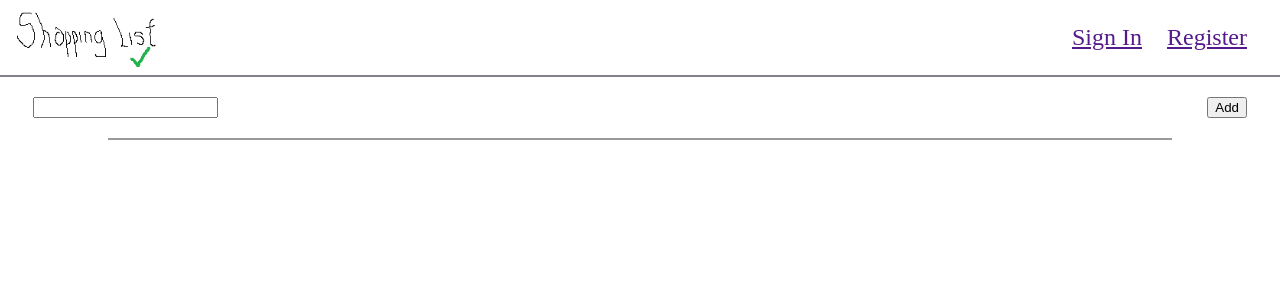
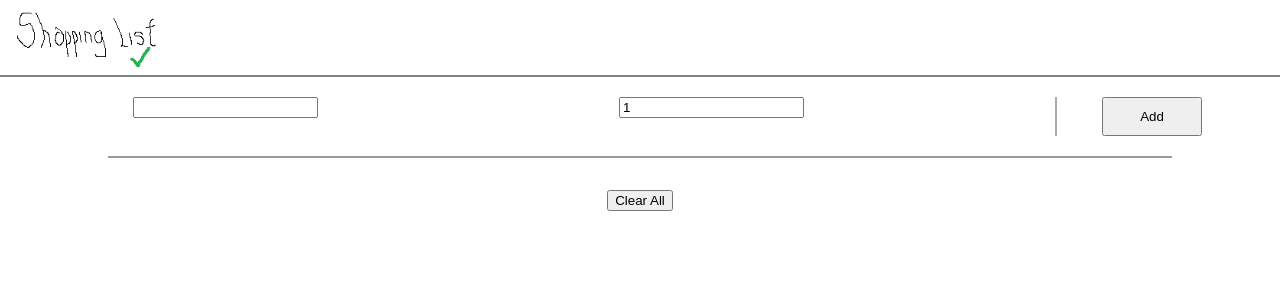
Before and after one commit to attilaszallas/shopping-list-angular, an Angular app in the folder shopping-list/: page / in a window 1280 px wide. Shown: the top 300 px of the page. Built offline with nearby package versions, Linux system fonts and the light colour scheme.

Commit message:
Add quantity and clear all

```diff
--- a/shopping-list/src/app/catalog/catalog.component.css
+++ b/shopping-list/src/app/catalog/catalog.component.css
@@ -5,6 +5,18 @@ a {
 .strikethrough {
   text-decoration: line-through;
   font-size: 18px;
+}
+
+.input {
+  margin: 0 100px;
+  border: 2px;
+}
+
+.clearall {
+  display: flex;
+  margin-top: 2rem;
+  justify-content: center;
+  align-items: center;
 }
 
 .container {
--- a/shopping-list/src/app/catalog/catalog.component.html
+++ b/shopping-list/src/app/catalog/catalog.component.html
@@ -2,9 +2,16 @@
 
   <div class="product">
   <!-- Input field -->
-  <input type="text" id="element" name="element" class="form-control" [(ngModel)]="newElement">
+  <div class="input">
+    <input type="text" id="element" name="element" class="form-control" [(ngModel)]="newElement">
+  </div>
+  <div class="input">
+    <input type="text" id="element" name="element" class="form-control" [(ngModel)]="newElementQuantity">
+  </div>
   <!-- Add button -->
-  <button (click)="addShoppingElement()">Add</button>
+    <div class="price">
+      <button (click)="addShoppingElement()" class="cta">Add</button>
+    </div>
   </div>
     <ul class="products">
       <li class="product-item" *ngFor="let product of products">
@@ -13,6 +20,11 @@
             <div class="product-info">
               <div [ngClass]="isProductInShoppingCart(product)" class="name">{{ product.name }}</div>
             </div>
+            <div>
+            </div>
+            <div class="product-no">
+              <div class="price">{{ product.quantity }}</div>
+            </div>
           </div>
           <div class="price">
             <button (click)="putProductToShoppingCart(product)" class="cta">Done</button>
@@ -20,4 +32,8 @@
         </div>
       </li>
     </ul>
+    <!-- Clear All -->
+    <div class="clearall">
+      <button (click)="clearAllProducts()" class="cta">Clear All</button>
+    </div>
   </div>
--- a/shopping-list/src/app/catalog/catalog.component.ts
+++ b/shopping-list/src/app/catalog/catalog.component.ts
@@ -10,13 +10,14 @@ export class CatalogComponent {
   products: IProduct[];
   filter: string = '';
   newElement : string = '';
+  newElementQuantity : number = 1;
 
   constructor() {
     this.products = [];
   }
 
 addShoppingElement(){
-  this.products.push({name: this.newElement, isDone: false});
+  this.products.push({name: this.newElement, quantity: this.newElementQuantity, isDone: false});
   //Reset input
   this.newElement = '';
 }
@@ -29,4 +30,8 @@ putProductToShoppingCart(product: IProduct){
   product.isDone = true;
 }
 
+clearAllProducts(){
+  this.products = [];
 }
+
+}
--- a/shopping-list/src/app/catalog/product.model.ts
+++ b/shopping-list/src/app/catalog/product.model.ts
@@ -1,4 +1,5 @@
 export interface IProduct {
     name: string;
+    quantity: number;
     isDone: boolean;
 }
--- a/shopping-list/src/app/site-header/site-header.component.html
+++ b/shopping-list/src/app/site-header/site-header.component.html
@@ -2,8 +2,4 @@
   <div class="left">
     <img class="logo" src="/assets/images/logo.png" alt="Logo" />
   </div>
-  <div class="right">
-    <a href="">Sign In</a>
-    <a href="" class="cta">Register</a>
-  </div>
 </div>
```
